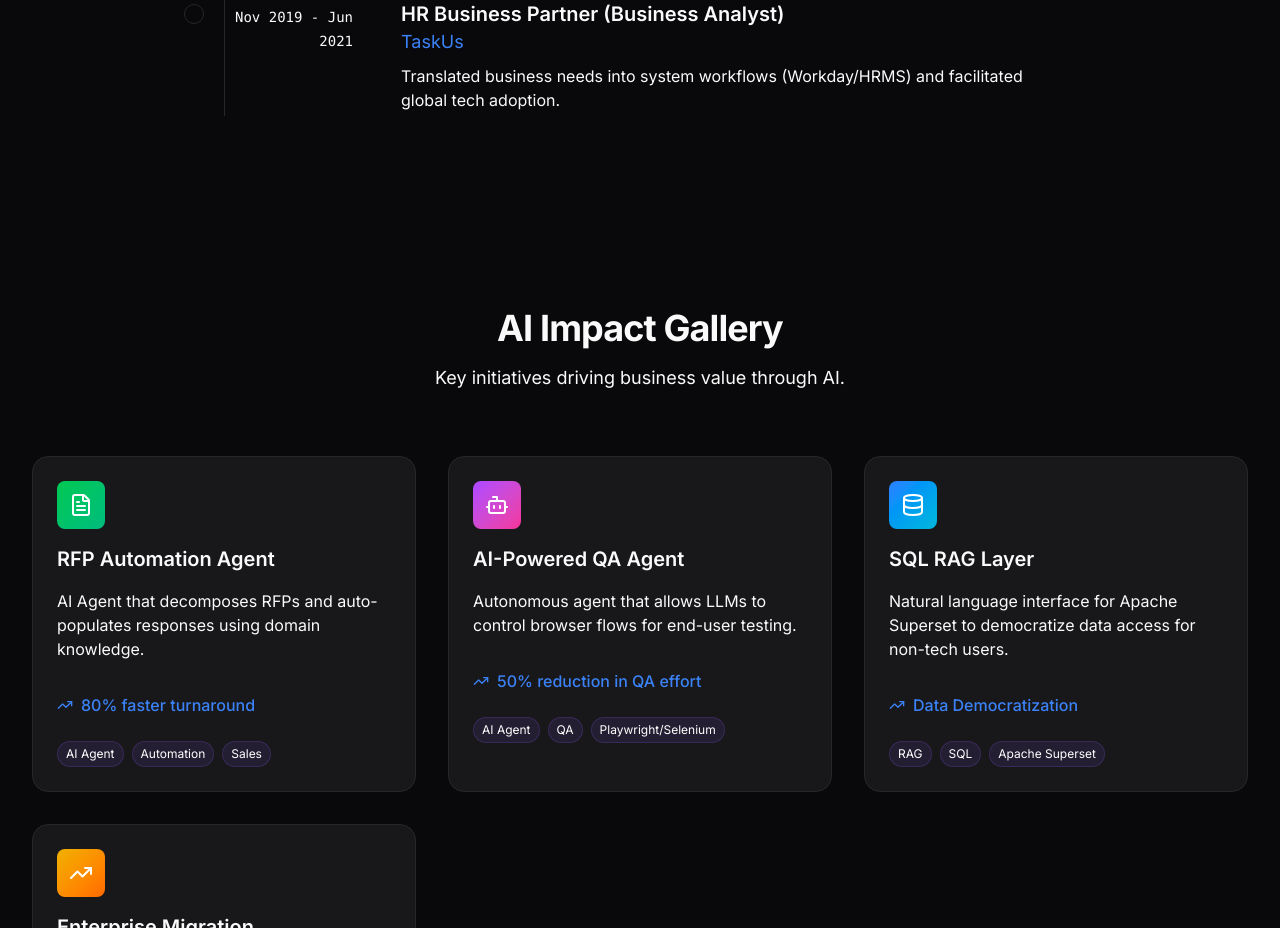
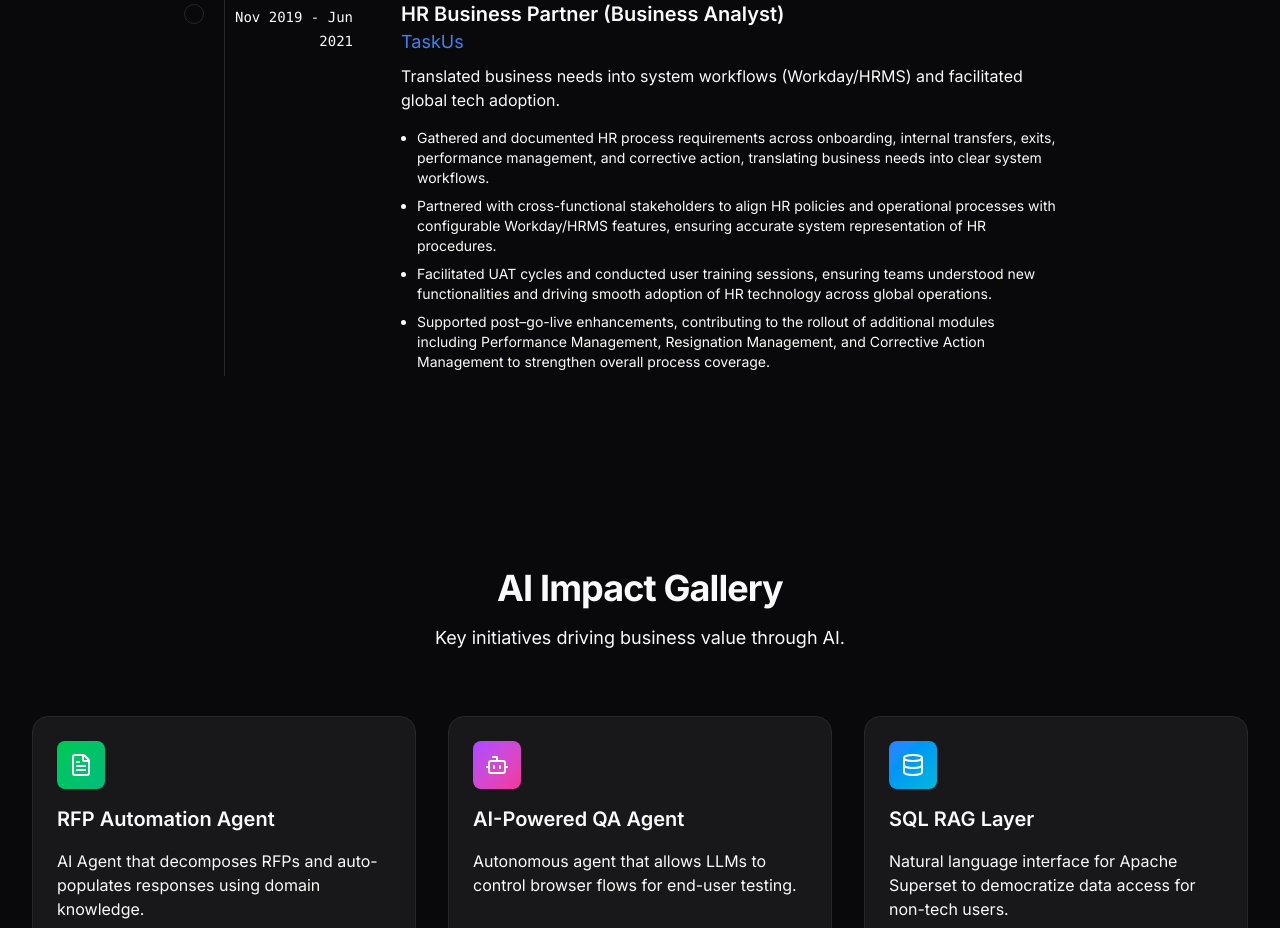
Before and after one commit to A11jay/website, a Next.js app: page / in a window 1280 px wide. Shown: the part 1480-2408 px from the top of the page. Built offline with nearby package versions, Linux system fonts and the light colour scheme.

Commit message:
content: Update TaskUs experience with detailed responsibilities

```diff
--- a/components/Timeline.tsx
+++ b/components/Timeline.tsx
@@ -30,6 +30,12 @@ const experiences = [
         period: 'Nov 2019 - Jun 2021',
         description: 'Translated business needs into system workflows (Workday/HRMS) and facilitated global tech adoption.',
         active: false,
+        details: [
+            'Gathered and documented HR process requirements across onboarding, internal transfers, exits, performance management, and corrective action, translating business needs into clear system workflows.',
+            'Partnered with cross-functional stakeholders to align HR policies and operational processes with configurable Workday/HRMS features, ensuring accurate system representation of HR procedures.',
+            'Facilitated UAT cycles and conducted user training sessions, ensuring teams understood new functionalities and driving smooth adoption of HR technology across global operations.',
+            'Supported post–go-live enhancements, contributing to the rollout of additional modules including Performance Management, Resignation Management, and Corrective Action Management to strengthen overall process coverage.'
+        ]
     },
 ];
 
```
